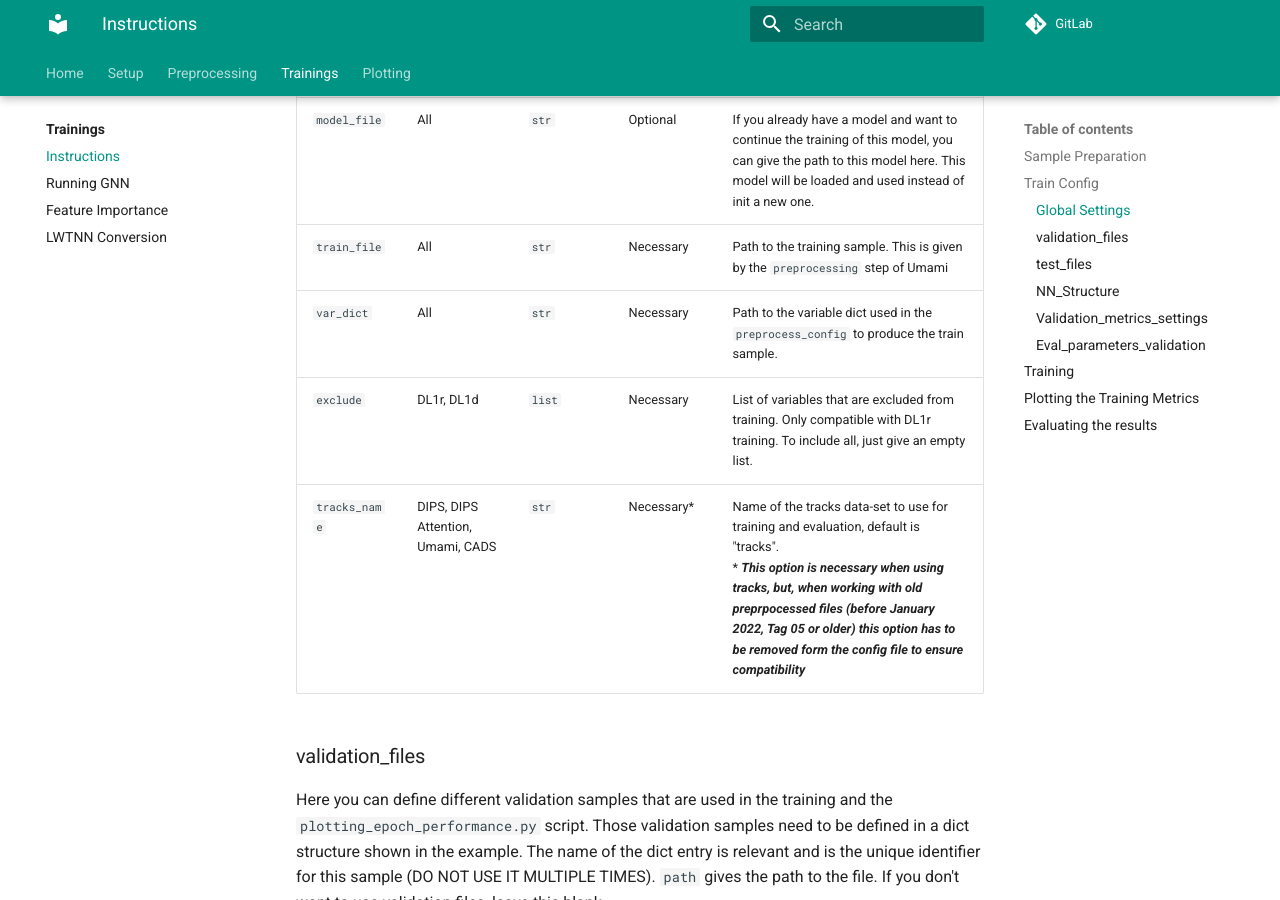
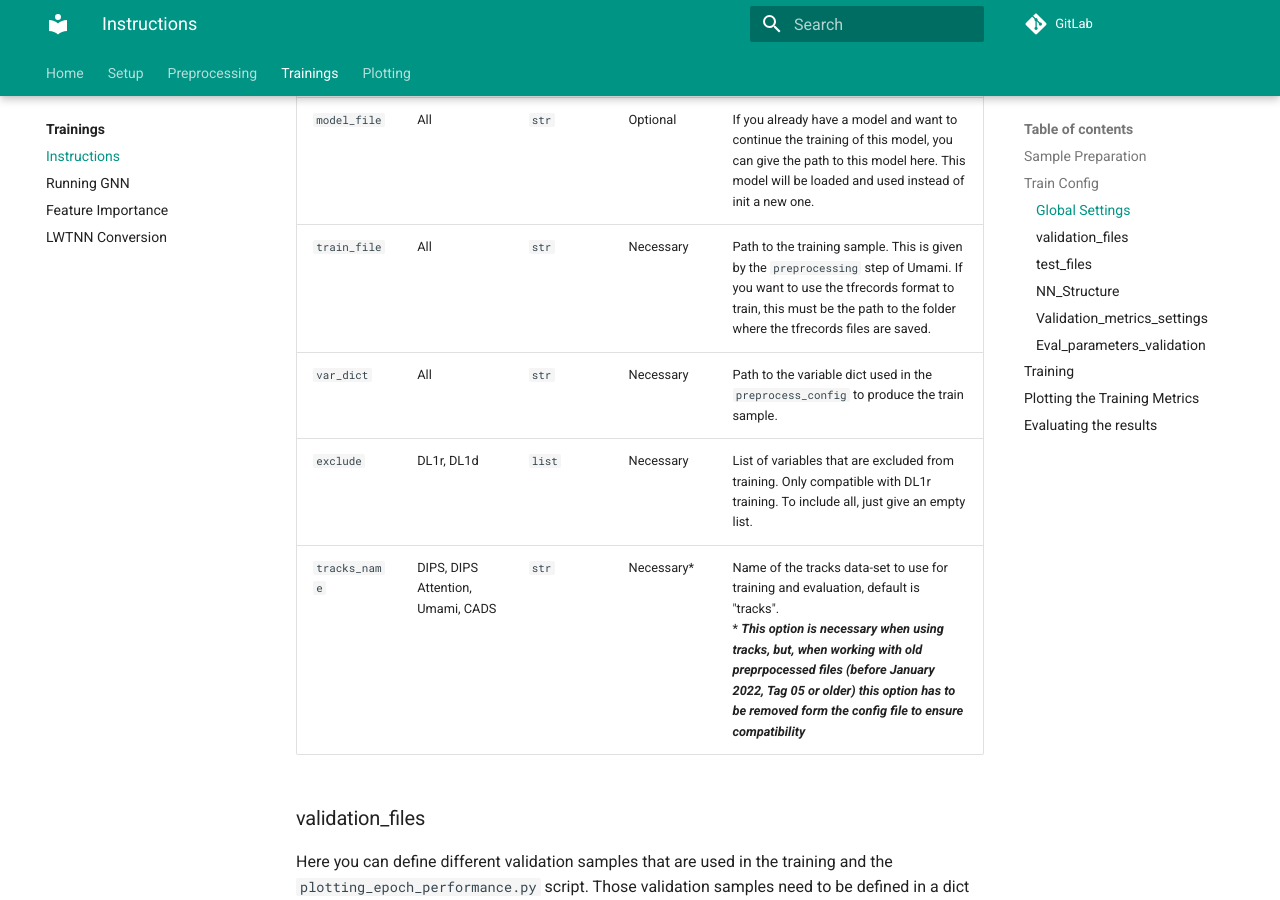
Before and after one commit to umami-hep/umami, an MkDocs documentation site: the page built from docs/trainings/train-instructions.md, in a window 1280 px wide and 900 px high, scrolled down 1377 px. Built offline with MkDocs 1.6.1 and Material for MkDocs 9.7.7, drawn with Linux system fonts in a browser that asks for light colours; some of the changed text lies outside the part shown.

Commit message:
Fixing nFiles for tfrecords training

```diff
--- a/docs/trainings/train-instructions.md
+++ b/docs/trainings/train-instructions.md
@@ -25,7 +25,7 @@
 | `model_name` | All | `str` | Necessary | Name of the model you want to train. This will be the name of the folder, where all results etc. will be saved in. This folder will automatically be created if not existing. |
 | `preprocess_config` | All | `str` | Necessary | Path to your preprocess config you used producing your train datasets. When you start the training and the folder for the model is created, this file is copied to the `metadata/` folder inside the model folder. Also, the path here in the train config will be changed to the new path of the preprocess config inside the `metadata/` folder. |
 | `model_file` | All | `str` | Optional | If you already have a model and want to continue the training of this model, you can give the path to this model here. This model will be loaded and used instead of init a new one. |
-| `train_file` | All | `str` | Necessary | Path to the training sample. This is given by the `preprocessing` step of Umami |
+| `train_file` | All | `str` | Necessary | Path to the training sample. This is given by the `preprocessing` step of Umami. If you want to use the tfrecords format to train, this must be the path to the folder where the tfrecords files are saved. |
 | `var_dict` | All | `str` | Necessary | Path to the variable dict used in the `preprocess_config` to produce the train sample. |
 | `exclude` | DL1r, DL1d | `list` | Necessary | List of variables that are excluded from training. Only compatible with DL1r training. To include all, just give an empty list. |
 |`tracks_name`| DIPS, DIPS Attention, Umami, CADS | `str` | Necessary* | Name of the tracks data-set to use for training and evaluation, default is "tracks".  <br />* ***This option is necessary when using tracks, but, when working with old preprpocessed files (before January 2022, Tag 05 or older)  this option has to be removed form the config file to ensure compatibility*** |
@@ -67,6 +67,7 @@
 | `ppm_sizes` | DIPS, DIPS Attention, Umami, CADS | `list` | Necessary | List of nodes per layer of the _ϕ_ network. Every entry is one layer. The numbers need to be ints! |
 | `dense_sizes` | All | `list` | Necessary | List of nodes per layer of the _F_ network (DIPS/DIPS Attention/Umami/CADS). Every entry is one layer. The numbers need to be ints! For DL1r/DL1d, this is the number of nodes per layer. |
 | `use_sample_weights` | All | `bool` | Optional | Applies the weights, you calculated with the `--weighting` flag from the preprocessing to the training loss function. |
+| `nfiles_tfrecord` | All | `int` | Optional | Number of files that are loaded at the same time when using tfrecords for training. |
 | `LRR` | All | `bool` | Optional | Decide, if a Learning Rate Reducer (LRR) is used or not. If yes, the following options can be added. |
 | `LRR_monitor` | All | `str` | Optional | Quantity to be monitored. Default: "loss" |
 | `LRR_factor` | All | `float` | Optional | Factor by which the learning rate will be reduced. `new_lr = lr * factor`. Default: 0.8 |
```
Also changed, not shown: changelog.md (+1 -0 lines), 1 other file.
